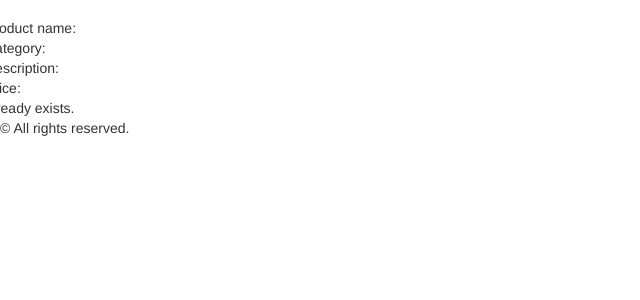
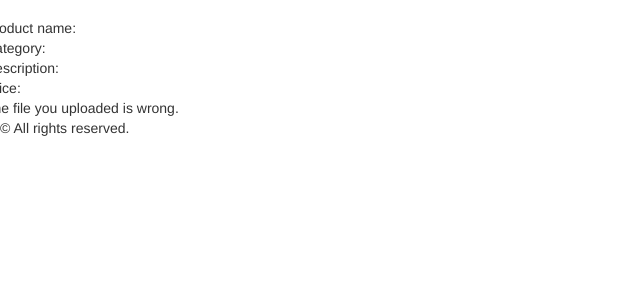
Before and after one commit to edwinhattinkold/WEBS2, a PHP site: page /addproduct.php in a window 1280 px wide. Shown: the part 224-524 px from the top of the page, without its empty margins (0-640 px from the left). Run offline with PHP 8.4, Linux system fonts and the light colour scheme; tables that the repository leaves empty or names only in its code hold one stand-in row (values such as "Sample post"); data that the repository does not hold is empty.

Commit message:
update voor image upload

```diff
--- a/addproduct.php
+++ b/addproduct.php
@@ -5,36 +5,44 @@ include 'header.php';
 ?>
 	<div class="row">
 		<?php
+			include 'repositories/productrepository.php';
+			$product = new Product();
 			echo "Product name: " . $_POST["name"] . "<br/>";
 			echo "Category: " . $_POST["category"] . "<br/>";
 			echo "Description: " . $_POST ["description"] . "<br/>";
 			echo "Price: " . $_POST ["price"] . "<br/>";
+			$product -> _set("name",$_POST["name"]);
+			$product -> _set("description",$_POST["description"]);
+			$product -> _set("price",$_POST["price"]);
+			$product -> _set("category_name",$_POST["category"]);
+
 			if ($_FILES["file"]["error"] > 0)
 			{
 				echo "Error: " . $_FILES["file"]["error"] . "<br/>";
 			}
 			else
 			{
-				if (file_exists("images/" . $_FILES["file"]["name"]))
+				$allowedExts = array("gif", "jpeg", "jpg", "png");
+				$temp = explode(".", $_FILES["file"]["name"]);
+				$extension = end($temp);
+				if (in_array($extension,$allowedExts))
 				{
-					echo $_FILES["file"]["name"] . " already exists. ";
+					if (file_exists("images/" . $_FILES["file"]["name"]))
+					{
+						echo $_FILES["file"]["name"] . " already exists. ";
+					}
+					else
+					{
+						move_uploaded_file($_FILES["file"]["tmp_name"],"images/" . $_FILES["file"]["name"]);
+					}
+					$product -> _set("image","images/".$_FILES["file"]["name"]);
+					echo "Uploaded image: <img src=\"images/".$_FILES["file"]["name"]."\" alt=\"Uploaded image\"/>";
 				}
 				else
 				{
-					move_uploaded_file($_FILES["file"]["tmp_name"],"images/" . $_FILES["file"]["name"]);
-					echo "Stored in: " . "images/" . $_FILES["file"]["name"];
+					echo "The file you uploaded is wrong.";
 				}
 			}
-
-			include 'repositories/productrepository.php';
-			$product = new Product();
-
-			$product -> _set("name",$_POST["name"]);
-			$product -> _set("description",$_POST["description"]);
-			$product -> _set("price",$_POST["price"]);
-			$product -> _set("image","images/".$_FILES["file"]["name"]);
-			$product -> _set("category_name",$_POST["category"]);
-
 			addProduct($connection,$product);
 		?>
 	</div>
```
